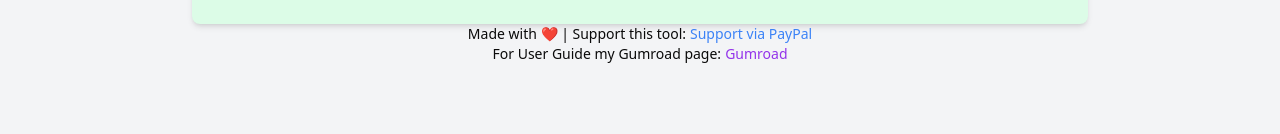
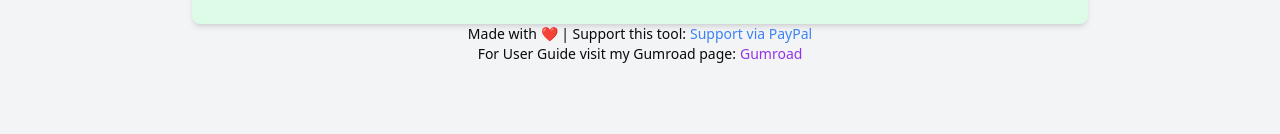
Before and after one commit to misante/file-tools, a Next.js app: page / in a window 1280 px wide. Shown: the part 540-674 px from the top of the page. Built offline with nearby package versions, Linux system fonts and the light colour scheme.

Commit message:
updating Gumroad link

```diff
--- a/app/page.js
+++ b/app/page.js
@@ -168,7 +168,7 @@ export default function Home() {
       </div>
       <div className="max-w-4xl mx-auto text-center">
         <p className="text-sm">
-          For User Guide my Gumroad page:
+          For User Guide visit my Gumroad page:
           <a
             href="https://antekwe.gumroad.com/l/dmldhu" // Update with your PayPal link
             target="_blank"
```
